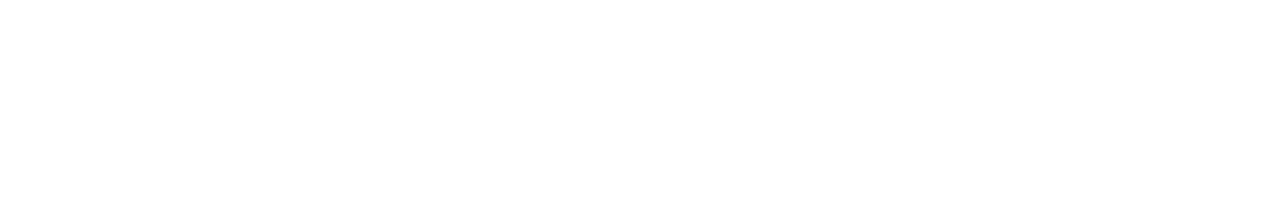
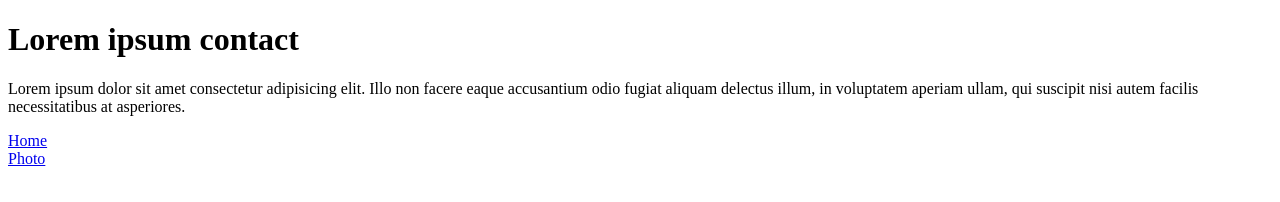
Before and after one commit to bumbleviki/Croissant, a plain HTML site: page contact.html in a window 1280 px wide. Drawn offline with Linux system fonts and the light colour scheme.

Commit message:
Added text to Contact page, added links to pages

```diff
--- a/contact.html
+++ b/contact.html
@@ -6,5 +6,16 @@
     <meta name="viewport" content="width=device-width, initial-scale=1.0" />
     <title>Document</title>
   </head>
-  <body></body>
+  <body>
+    <h1>Lorem ipsum contact</h1>
+    <p>
+      Lorem ipsum dolor sit amet consectetur adipisicing elit. Illo non facere
+      eaque accusantium odio fugiat aliquam delectus illum, in voluptatem
+      aperiam ullam, qui suscipit nisi autem facilis necessitatibus at
+      asperiores.
+    </p>
+    <a href="/index.html">Home</a>
+    <br />
+    <a href="/photo.html">Photo</a>
+  </body>
 </html>
```
Also changed, not shown: index.html (+4 -1 lines), kitten.jfif (added).
